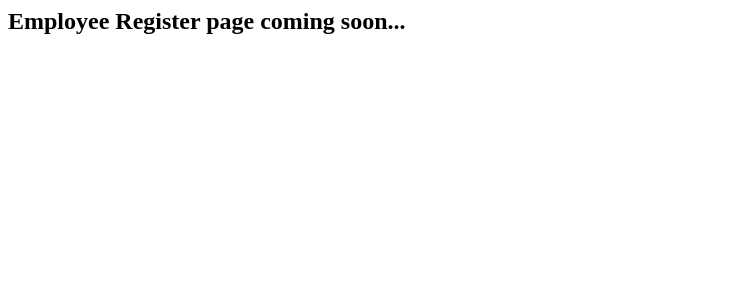
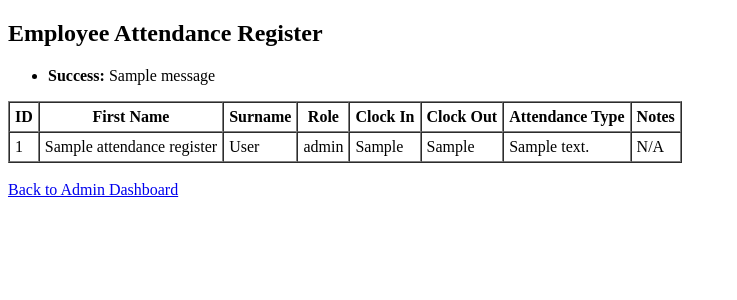
Before and after one commit to BaloyiHolani2002/MaxeloAttendanceRegisterWebSystem, a Flask app: page /register in a window 1280 px wide. Shown: the top 300 px of the page, without its empty margins (0-737 px from the left). Run offline with Flask 3, Linux system fonts and the light colour scheme; the visitor is signed in with stand-in values (Sample User, id 1); one stand-in notice (Sample message) is shown; a database or web service that is not in the repository returns one stand-in record (values such as "Sample title"); some libraries are stand-ins or nearby versions.

Commit message:
working update

```diff
--- a/app.py
+++ b/app.py
@@ -1,5 +1,5 @@
 from flask import Flask, render_template, request, redirect, url_for, session, flash
-from datetime import datetime, timedelta
+from datetime import datetime, timedelta, date
 import psycopg2
 import os
 
@@ -14,23 +14,28 @@ def get_db_connection():
         DATABASE_URL = "postgresql://postgres:Maxelo%402023@localhost:5432/maxelo_attendance_db"
     return psycopg2.connect(DATABASE_URL)
 
+
 # --- Index page ---
 @app.route('/')
 def index():
     return render_template('index.html')
 
-# --- Login (dummy admin login) ---
+
+# --- Login ---
 @app.route('/login', methods=['GET', 'POST'])
 def login():
     if request.method == 'POST':
         email = request.form['email']
         password = request.form['password']
+        user_type = request.form['user_type']  # radio button choice
 
         conn = get_db_connection()
         cur = conn.cursor()
-
-        cur.execute("SELECT id, names, surname, email, role FROM MaxeloClientTable WHERE email=%s AND password=%s",
-                    (email, password))
+        cur.execute("""
+            SELECT id, names, surname, email, role
+            FROM MaxeloClientTable
+            WHERE email=%s AND password=%s
+        """, (email, password))
         user = cur.fetchone()
         cur.close()
         conn.close()
@@ -40,53 +45,283 @@ def login():
             session['user_name'] = user[1]
             session['user_surname'] = user[2]
             session['email'] = user[3]
-            session['role'] = user[4]
+            session['role'] = user[4].lower()
+
             flash("Login successful!", "success")
-            return redirect(url_for('admin_dashboard'))
+
+            # --- Redirect rules ---
+            if user_type == "admin" and session['role'] == "admin":
+                return redirect(url_for('admin_dashboard'))
+            elif user_type == "employee" and session['role'] == "employee":
+                return redirect(url_for('employee_dashboard'))
+            elif user_type == "employee" and session['role'] == "admin":
+                # Admin logging in as employee
+                return redirect(url_for('employee_dashboard'))
+            else:
+                flash("Role mismatch: you selected the wrong login option.", "error")
+                return redirect(url_for('login'))
         else:
             flash("Invalid email or password", "error")
             return redirect(url_for('login'))
 
     return render_template('login.html')
 
+
+# --- Reset Password ---
+@app.route('/reset_password', methods=['GET', 'POST'])
+def reset_password():
+    if request.method == 'POST':
+        email = request.form.get('email')
+        user_id = request.form.get('user_id')
+
+        conn = get_db_connection()
+        cur = conn.cursor()
+        cur.execute("SELECT id FROM MaxeloClientTable WHERE id = %s AND email = %s", (user_id, email))
+        user = cur.fetchone()
+
+        if user:
+            # redirect to reset page form
+            cur.close()
+            conn.close()
+            session['reset_user_id'] = user_id
+            return redirect(url_for('reset_password_form'))
+        else:
+            flash("User ID and Email do not match.", "error")
+            cur.close()
+            conn.close()
+            return redirect(url_for('reset_password'))
+
+    return render_template('reset_password.html')
+
+
+# --- Reset Password Form ---
+@app.route('/reset_password_form', methods=['GET', 'POST'])
+def reset_password_form():
+    if 'reset_user_id' not in session:
+        flash("Please verify your account first.", "error")
+        return redirect(url_for('reset_password'))
+
+    if request.method == 'POST':
+        new_password = request.form.get('new_password')
+        user_id = session['reset_user_id']
+
+        conn = get_db_connection()
+        cur = conn.cursor()
+        cur.execute("UPDATE MaxeloClientTable SET password = %s WHERE id = %s", (new_password, user_id))
+        conn.commit()
+        cur.close()
+        conn.close()
+
+        session.pop('reset_user_id', None)
+        flash("Password reset successful!", "success")
+        return redirect(url_for('reset_password_successful'))
+
+    return render_template('reset_password_form.html')
+
+
+# --- Reset Password Successful ---
+@app.route('/reset_password_successful')
+def reset_password_successful():
+    return render_template('reset_password_successful.html')
+
+
 # --- Admin Dashboard ---
-@app.route('/dashboard')
+@app.route('/dashboard/admin')
 def admin_dashboard():
+    if 'user_id' not in session or session.get('role') != 'admin':
+        flash("Unauthorized access.", "error")
+        return redirect(url_for('login'))
+
+    conn = get_db_connection()
+    cur = conn.cursor()
+    cur.execute("SELECT COUNT(*) FROM MaxeloClientTable WHERE role='employee'")
+    employee_count = cur.fetchone()[0]
+    cur.close()
+    conn.close()
+
+    return render_template("admin_dashboard.html",
+                           employee_count=employee_count,
+                           present_today=0,
+                           absent_today=employee_count,
+                           current_user={
+                               "id": session['user_id'],
+                               "full_name": f"{session['user_name']} {session['user_surname']}",
+                               "email": session['email'],
+                               "last_login": datetime.now().strftime("%Y-%m-%d %H:%M:%S")
+                           })
+
+# --- Add Employee ---
+@app.route('/add_employee', methods=['GET', 'POST'])
+def add_employee():
+    # Check if admin is logged in
+    if 'user_id' not in session or session.get('role') != 'admin':
+        flash('Please log in as admin to access this page.', 'error')
+        return redirect(url_for('login'))
+
+    if request.method == 'POST':
+        # Get form data
+        names = request.form.get('names', '').strip()
+        surname = request.form.get('surname', '').strip()
+        phone = request.form.get('phoneNumber', '').strip()
+        email = request.form.get('email', '').strip()
+        password = request.form.get('password', '').strip()
+        role = request.form.get('role', 'employee').strip()
+        position = request.form.get('position', '').strip()
+
+        if not all([names, surname, email, password, role]):
+            flash('Please fill in all required fields.', 'error')
+            return redirect(url_for('add_employee'))
+
+        conn = get_db_connection()
+        cur = conn.cursor()
+        try:
+            # Insert employee
+            cur.execute(
+                """
+                INSERT INTO MaxeloClientTable
+                (names, surname, phoneNumber, email, password, role, position)
+                VALUES (%s, %s, %s, %s, %s, %s, %s)
+                """,
+                (names, surname, phone, email, password, role, position)
+            )
+            conn.commit()
+            flash('Employee added successfully!', 'success')
+            return redirect(url_for('added_employee_successful'))
+        except Exception as e:
+            conn.rollback()
+            flash('Database error occurred. Please try again.', 'error')
+            print(f"Database error: {e}")
+        finally:
+            cur.close()
+            conn.close()
+
+    # GET request renders the add employee form
+    return render_template('add_employee.html')
+
+
+# --- Success Page ---
+@app.route('/added-employee-successful')
+def added_employee_successful():
+    # Check if admin is logged in
+    if 'user_id' not in session or session.get('role') != 'admin':
+        flash('Please log in as admin to access this page.', 'error')
+        return redirect(url_for('login'))
+
+    return render_template('added_employee_successful.html')
+
+# --- Employee Dashboard ---
+@app.route('/dashboard/employee')
+def employee_dashboard():
     if 'user_id' not in session:
-        flash("Please log in first.", "error")
+        flash("Please log in first", "warning")
         return redirect(url_for('login'))
 
     conn = get_db_connection()
     cur = conn.cursor()
 
-    # Get total employees
-    cur.execute("SELECT COUNT(*) FROM MaxeloClientTable")
-    employee_count = cur.fetchone()[0]
+    # fetch user
+    cur.execute("SELECT id, names, surname, email, phoneNumber, role, position FROM MaxeloClientTable WHERE id = %s",
+                (session['user_id'],))
+    row = cur.fetchone()
 
-    # Dummy present/absent (for now until attendance table is linked)
-    present_today = 0
-    absent_today = employee_count
+    if not row:
+        cur.close()
+        conn.close()
+        flash("User not found", "danger")
+        return redirect(url_for('login'))
+
+    user = {
+        "id": row[0],
+        "name": row[1],
+        "surname": row[2],
+        "email": row[3],
+        "phoneNumber": row[4],
+        "role": row[5],
+        "position": row[6]
+    }
+
+    # fetch today's attendance
+    today_str = date.today().strftime("%Y-%m-%d")
+    cur.execute("""
+        SELECT clockIn, clockOut, notes
+        FROM AttendanceRegister
+        WHERE employee_id = %s AND DATE(clockIn) = %s
+        ORDER BY id DESC LIMIT 1
+    """, (user["id"], today_str))
+    attendance = cur.fetchone()
 
     cur.close()
     conn.close()
 
-    current_user = {
-        "id": session['user_id'],
-        "full_name": f"{session['user_name']} {session['user_surname']}",
-        "email": session['email'],
-        "last_login": datetime.now().strftime("%Y-%m-%d %H:%M:%S")
-    }
-
     return render_template(
-        "admin_dashboard.html",
-        employee_count=employee_count,
-        present_today=present_today,
-        absent_today=absent_today,
-        current_user=current_user
+        "employee_dashboard.html",
+        user=user,
+        today=today_str,
+        clock_in_time=attendance[0] if attendance else None,
+        clock_out_time=attendance[1] if attendance else None,
+        attendance_type=attendance[2] if attendance else None
     )
 
+
+# --- Clock In ---
+@app.route('/clock_in', methods=['POST'])
+def clock_in():
+    if 'user_id' not in session:
+        flash("Please log in first", "warning")
+        return redirect(url_for('login'))
+
+    attendance_type = request.form.get("attendanceType")
+    notes = request.form.get("notes")
+
+    conn = get_db_connection()
+    cur = conn.cursor()
+    cur.execute("""
+        INSERT INTO AttendanceRegister (employee_id, clockIn, notes)
+        VALUES (%s, %s, %s)
+    """, (session['user_id'], datetime.now(), attendance_type or notes))
+    conn.commit()
+    cur.close()
+    conn.close()
+
+    flash("Clocked in successfully!", "success")
+    return redirect(url_for('employee_dashboard'))
+
+# --- Clock Out ---
+@app.route('/clock_out', methods=['POST'])
+def clock_out():
+    if 'user_id' not in session:
+        flash("Please log in first", "warning")
+        return redirect(url_for('login'))
+
+    conn = get_db_connection()
+    cur = conn.cursor()
+
+    # Get latest clocked-in record without clockOut
+    cur.execute("""
+        SELECT id FROM AttendanceRegister
+        WHERE employee_id = %s AND clockOut IS NULL
+        ORDER BY clockIn DESC LIMIT 1
+    """, (session['user_id'],))
+    row = cur.fetchone()
+
+    if row:
+        attendance_id = row[0]
+        cur.execute("""
+            UPDATE AttendanceRegister
+            SET clockOut = %s
+            WHERE id = %s
+        """, (datetime.now(), attendance_id))
+        conn.commit()
+        flash("Clocked out successfully!", "success")
+    else:
+        flash("No active clock-in found for today.", "warning")
+
+    cur.close()
+    conn.close()
+    return redirect(url_for('employee_dashboard'))
+
 # --- View Employees ---
-@app.route('/employees')
+@app.route('/view_employees')
 def view_employees():
     if 'user_id' not in session:
         flash("Please log in first.", "error")
@@ -101,6 +336,7 @@ def view_employees():
 
     return render_template("view_employees.html", employees=employees)
 
+
 # --- Logout ---
 @app.route('/logout')
 def logout():
@@ -108,10 +344,96 @@ def logout():
     flash("You have been logged out.", "info")
     return redirect(url_for('index'))
 
-# --- Dummy Register Page ---
+
+# --- Employee Register Page ---
 @app.route('/register')
 def view_register():
-    return "<h2>Employee Register page coming soon...</h2>"
+    if 'user_id' not in session:
+        flash("Please log in first.", "error")
+        return redirect(url_for('login'))
+
+    conn = get_db_connection()
+    cur = conn.cursor()
+    # Fetch attendance and employee role
+    cur.execute("""
+        SELECT a.id, e.names, e.surname, e.role, a.clockIn, a.clockOut, a.notes
+        FROM AttendanceRegister a
+        JOIN MaxeloClientTable e ON a.employee_id = e.id
+        ORDER BY a.clockIn DESC
+    """)
+    attendance_records = cur.fetchall()
+    cur.close()
+    conn.close()
+
+    return render_template('view_employee_register.html', attendance_records=attendance_records)
+
+
+# --- Edit Employee ---
+@app.route('/edit_employee/<int:employee_id>', methods=['GET', 'POST'])
+def edit_employee(employee_id):
+    if 'user_id' not in session or session.get('role') != 'admin':
+        flash("Please log in as admin to access this page.", "error")
+        return redirect(url_for('login'))
+
+    conn = get_db_connection()
+    cur = conn.cursor()
+    if request.method == 'POST':
+        names = request.form['names']
+        surname = request.form['surname']
+        phone = request.form['phoneNumber']
+        email = request.form['email']
+        role = request.form['role']
+        position = request.form.get('position', '')
+
+        cur.execute("""
+            UPDATE MaxeloClientTable
+            SET names=%s, surname=%s, phoneNumber=%s, email=%s, role=%s, position=%s
+            WHERE id=%s
+        """, (names, surname, phone, email, role, position, employee_id))
+        conn.commit()
+        cur.close()
+        conn.close()
+        flash("Employee updated successfully!", "success")
+        return redirect(url_for('view_employees'))
+
+    cur.execute("SELECT id, names, surname, email, phoneNumber, role, position FROM MaxeloClientTable WHERE id=%s", (employee_id,))
+    emp = cur.fetchone()
+    cur.close()
+    conn.close()
+    if not emp:
+        flash("Employee not found.", "error")
+        return redirect(url_for('view_employees'))
+
+    employee = {
+        "id": emp[0],
+        "names": emp[1],
+        "surname": emp[2],
+        "email": emp[3],
+        "phoneNumber": emp[4],
+        "role": emp[5],
+        "position": emp[6]
+    }
+
+    return render_template("edit_employee.html", employee=employee)
+
+
+# --- Delete Employee ---
+@app.route('/delete_employee/<int:employee_id>', methods=['GET'])
+def delete_employee(employee_id):
+    if 'user_id' not in session or session.get('role') != 'admin':
+        flash("Please log in as admin to access this page.", "error")
+        return redirect(url_for('login'))
+
+    conn = get_db_connection()
+    cur = conn.cursor()
+    cur.execute("DELETE FROM MaxeloClientTable WHERE id=%s", (employee_id,))
+    conn.commit()
+    cur.close()
+    conn.close()
+
+    flash("Employee deleted successfully!", "success")
+    return redirect(url_for('view_employees'))
+
 
 # --- Run App ---
 if __name__ == '__main__':
--- a/templates/add_employee.html
+++ b/templates/add_employee.html
@@ -47,6 +47,6 @@
     </form>
 
     <br>
-    <a href="{{ url_for('index') }}">Back to Home</a>
+    <a href="{{ url_for('admin_dashboard') }}">Back to Admin Dashboard</a>
 </body>
 </html>
--- a/templates/added_employee_successful.html
+++ b/templates/added_employee_successful.html
@@ -6,6 +6,6 @@
 <body>
     <h2>Employee added successfully!</h2>
     <a href="{{ url_for('add_employee') }}">Add Another Employee</a><br>
-    <a href="{{ url_for('index') }}">Back to Home</a>
+    <a href="{{ url_for('admin_dashboard') }}">Back to Admin Dashboard</a>
 </body>
 </html>
--- a/templates/admin_dashboard.html
+++ b/templates/admin_dashboard.html
@@ -17,9 +17,9 @@
 
     <h2>Actions</h2>
     <ul>
-        <li><a href="">Add Employee</a></li>
-        <li><a href="">View Employees</a></li>
-        <li><a href="">View Register</a></li>
+        <li><a href="{{ url_for('add_employee') }}">Add Employee</a></li>
+        <li><a href="{{ url_for('view_employees') }}">View Employees</a></li>
+        <li><a href="{{ url_for('view_register') }}">View Register</a></li>
     </ul>
 
     <h2>Admin Profile</h2>
--- /dev/null
+++ b/templates/view_employee_register.html
@@ -0,0 +1,57 @@
+<!DOCTYPE html>
+<html>
+<head>
+    <meta charset="UTF-8">
+    <title>Employee Attendance Register</title>
+</head>
+<body>
+    <h2>Employee Attendance Register</h2>
+
+    <!-- Flash messages -->
+    {% with messages = get_flashed_messages(with_categories=true) %}
+      {% if messages %}
+        <ul>
+        {% for category, message in messages %}
+          <li><strong>{{ category|capitalize }}:</strong> {{ message }}</li>
+        {% endfor %}
+        </ul>
+      {% endif %}
+    {% endwith %}
+
+    {% if attendance_records %}
+        <table border="1" cellpadding="5" cellspacing="0">
+            <thead>
+                <tr>
+                    <th>ID</th>
+                    <th>First Name</th>
+                    <th>Surname</th>
+                    <th>Role</th>
+                    <th>Clock In</th>
+                    <th>Clock Out</th>
+                    <th>Attendance Type</th>
+                    <th>Notes</th>
+                </tr>
+            </thead>
+            <tbody>
+                {% for record in attendance_records %}
+                    <tr>
+                        <td>{{ record[0] }}</td>
+                        <td>{{ record[1] }}</td>
+                        <td>{{ record[2] }}</td>
+                        <td>{{ record[3] }}</td>
+                        <td>{{ record[4] or "Not yet" }}</td>
+                        <td>{{ record[5] or "Not yet" }}</td>
+                        <td>{{ record[6] or "N/A" }}</td>
+                        <td>{{ record[7] or "N/A" }}</td>
+                    </tr>
+                {% endfor %}
+            </tbody>
+        </table>
+    {% else %}
+        <p>No attendance records found.</p>
+    {% endif %}
+
+    <br>
+    <a href="{{ url_for('admin_dashboard') }}">Back to Admin Dashboard</a>
+</body>
+</html>
```
Also changed, not shown: templates/edit_employee.html (added, +49 -0 lines), templates/employee_dashboard.html (+19 -3 lines), templates/login.html (+15 -2 lines), templates/reset_password.html (added, +34 -0 lines), templates/reset_password_form.html (added, +20 -0 lines), templates/reset_password_successful.html (added, +12 -0 lines), templates/view_employees.html (+13 -8 lines).
